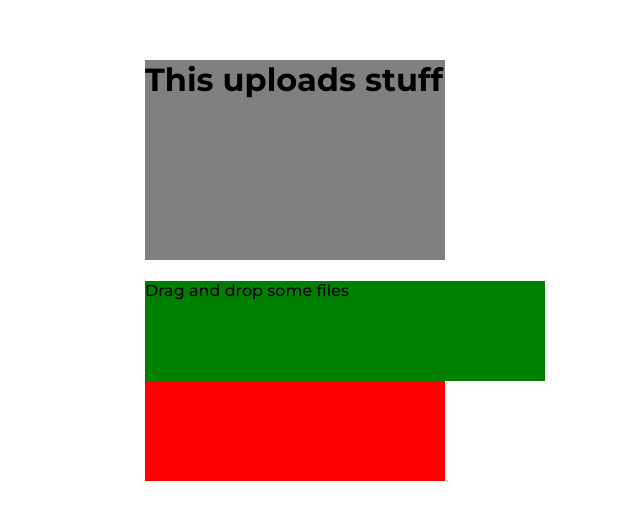
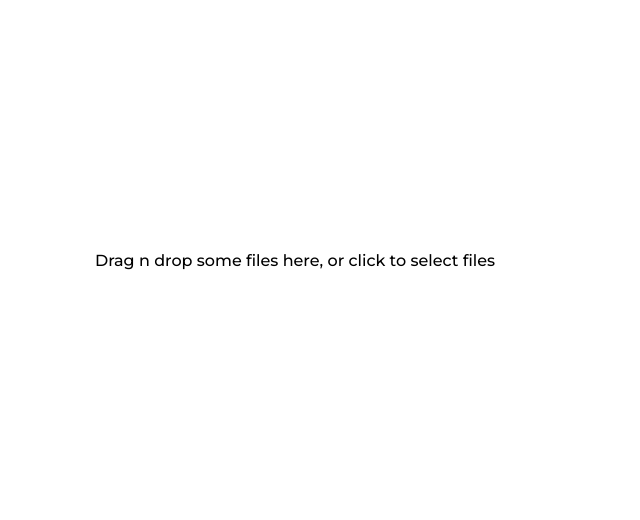
Before and after one commit to jonnyleealas/taco-app, a React (Create React App) app in the folder frontend/: page / in a window 1280 px wide. Shown: the part 140-660 px from the top of the page, without its empty margins (345-985 px from the left). Built offline with nearby package versions, Linux system fonts and the light colour scheme; no server answers.

Commit message:
testing drag and drop file

```diff
--- a/frontend/src/Components/rating-page/drag-drop/Drag-drop.jsx
+++ b/frontend/src/Components/rating-page/drag-drop/Drag-drop.jsx
@@ -1,3 +1,4 @@
+/* eslint-disable max-len */
 import {React, useCallback} from "react";
 import {useDropzone} from "react-dropzone";
 import "./drag.css";
@@ -5,33 +6,38 @@ import "./drag.css";
  *  The Modal component
  * @return {component} the Modal component
  */
-function Drag({className}) {
+function Drag() {
   const onDrop = useCallback((acceptedFiles) => {
-    console.log(acceptedFiles);
+    acceptedFiles.forEach((file) => {
+      const reader = new FileReader();
+
+      reader.onabort = () => console.log("file reading was aborted");
+      reader.onerror = () => console.log("file reading has failed");
+      reader.onload = () => {
+      // Do whatever you want with the file contents
+        const binaryStr = reader.result;
+        console.log(binaryStr);
+      };
+      reader.readAsArrayBuffer(file);
+    });
   }, []);
-
-  const {getRootProps, getInputProps, isDragActive} = useDropzone({onDrop});
-
+  const {getRootProps, getInputProps} = useDropzone({onDrop});
 
   return (
-    <div>
-      <h1 className="f-tag">This uploads stuff</h1>
-      <form>
-        <div {...getRootProps({
-          className: className,
-        })}>
-          <input {...getInputProps()} />
-          {isDragActive ? (
-            <p>Drag the files here ...</p>
-          ) : (
-            <p className="p-tag">Drag and drop some files</p>
-          )}
-        </div>
-      </form>
-
+    <div {...getRootProps()}>
+      <input {...getInputProps()} />
+      <p>Drag n drop some files here, or click to select files</p>
     </div>
   );
 }
 
 
 export default Drag;
+
+
+// [eslint]
+// src/Components/rating-page/drag-drop/Drag-drop.jsx
+//   Line 28:15:  `'` can be escaped with `&apos;`, `&lsquo;`, `&#39;`, `&rsquo;`  react/no-unescaped-entities
+//   Line 28:17:  `'` can be escaped with `&apos;`, `&lsquo;`, `&#39;`, `&rsquo;`  react/no-unescaped-entities
+
+// Search for the keywords to learn more about each error
```
